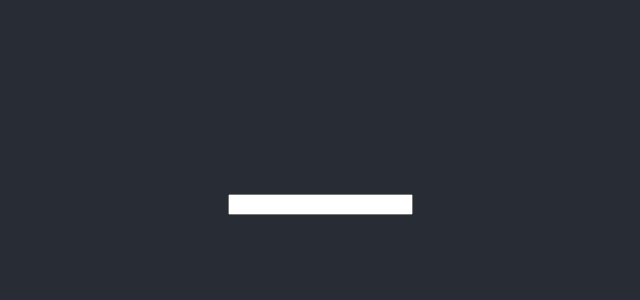
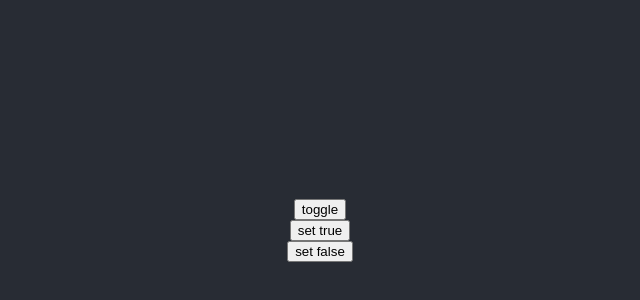
Before and after one commit to Alekskarb/react-hooks, a React (Create React App) app: page / in a window 1280 px wide. Shown: the part 196-496 px from the top of the page, without its empty margins (320-960 px from the left). Built offline with nearby package versions, Linux system fonts and the light colour scheme.

Commit message:
start custom hooks

```diff
--- a/src/App.js
+++ b/src/App.js
@@ -9,7 +9,10 @@ function App() {
     return (
         <div className="App">
             <header className='App-header'>
-                <input type="text" value={value} onChange={(e) => setValue(e.target.value)}/>
+               <p>{value}</p>
+                <button> toggle </button>
+                <button> set true </button>
+                <button> set false </button>
             </header>
         </div>
     );
@@ -415,3 +418,17 @@ export default App;
 //         </div>
 //     );
 // }
+
+// create OWN HOOK useLocalStorage & useUpdateLogger
+
+// function App() {
+//     const [value, setValue] = useLocalStorage('name', '');
+//     useUpdateLogger(value);
+//     return (
+//         <div className="App">
+//             <header className='App-header'>
+//                 <input type="text" value={value} onChange={(e) => setValue(e.target.value)}/>
+//             </header>
+//         </div>
+//     );
+// }
```
Also changed, not shown: src/useToggle.js (added, +10 -0 lines).
